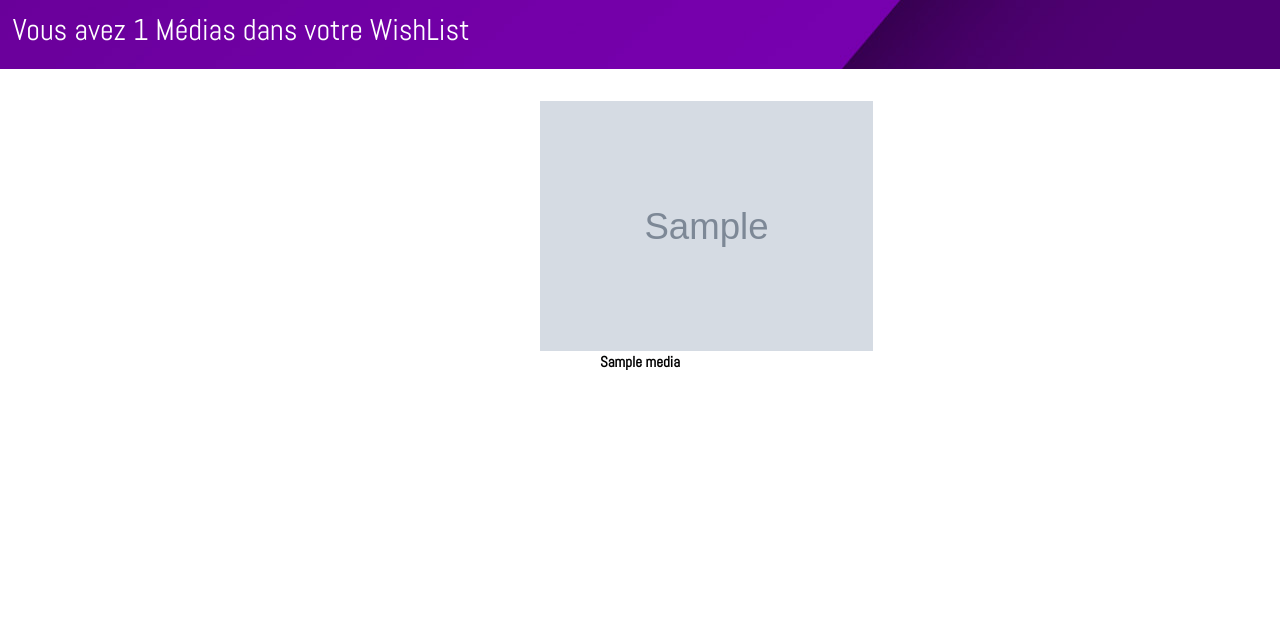
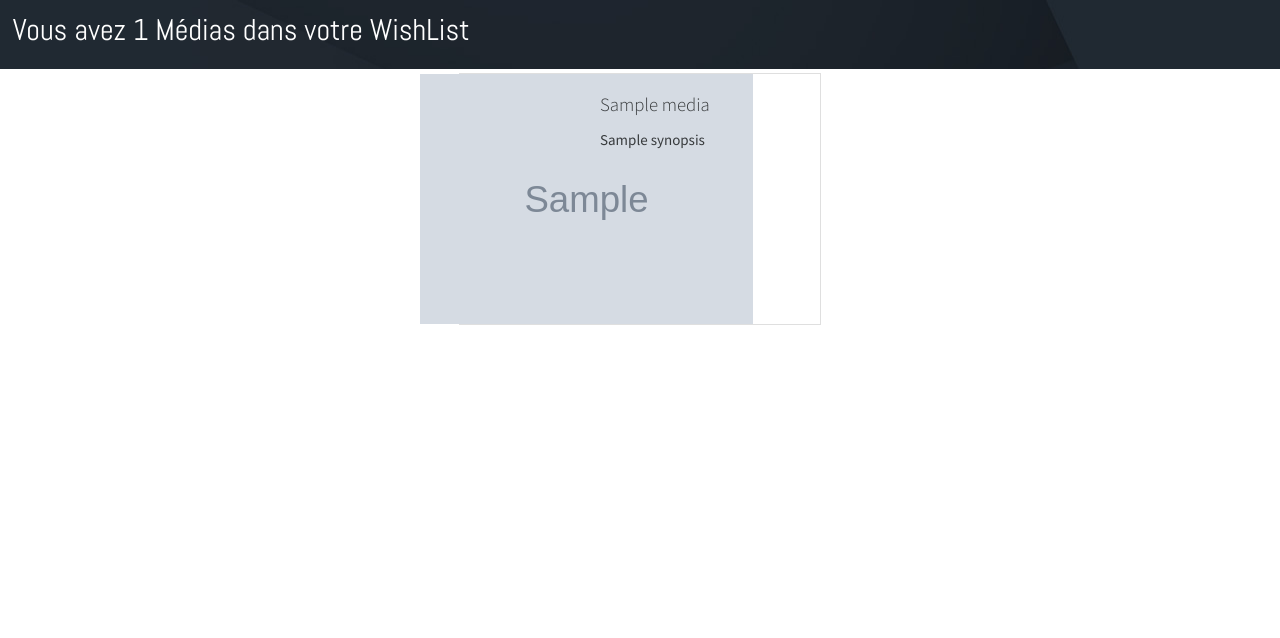
Before and after one commit to amandine1799/ProjetSymfoMovies, a Symfony app: template templates/medias/wishlist.html.twig in a window 1280 px wide. Shown: the part 55-693 px from the top of the page. Run offline with Twig, Linux system fonts and the light colour scheme; the template is opened without the code that fills it: most values are stand-ins (such as "Sample title", 1, 10 or a date in 2020); grey boxes marked "Sample" are stand-in pictures; some libraries are stand-ins or nearby versions.

Commit message:
modif front

```diff
--- a/public/css/style.css
+++ b/public/css/style.css
@@ -61,7 +61,8 @@ h1 {
 }
 
 .media {
-  background-color: white;
+  background-image: url("../img/background.jpg");
+  color: white;
 }
 
 .media img {
@@ -141,7 +142,6 @@ h1 {
 
 .jumbotron {
   background-image: url("../img/back_co.jpg");
-  height: 90vh !important;
 }
 
 .jumbotron p {
@@ -182,11 +182,6 @@ h1 {
   height: 100%;
 }
 
-.medias-caract {
-  height: auto;
-  width: 100%;
-}
-
 .video {
   width: 50%;
   height: 23em;
@@ -220,7 +215,7 @@ h1 {
 
     .video embed {
       width: 80%;
-      margin-left: 4%;
+      margin-left: 10%;
   }
 }
 
--- a/public/js/ajax.js
+++ b/public/js/ajax.js
@@ -30,6 +30,23 @@ $(document).on('click','.wishList', function() {
             } else {
                 $(button).removeClass('btn-info');
             }
+        }
+    });
+})
+
+$(document).on('click','.wishList2', function() {
+    const button = $(this);
+    const url = $(this).data('url');
+    let counter = parseInt($('.wish-counter').html());
+
+    $.ajax({
+        url: url,
+        type: "POST",
+
+        success: function(response){
+            $(button).parent().parent().parent().fadeOut(200);
+            counter--;
+            $('.wish-counter').html(counter);
         }
     });
 })
--- a/src/Controller/MediaController.php
+++ b/src/Controller/MediaController.php
@@ -182,7 +182,6 @@ class MediaController extends AbstractController
         $likes = $repo->findByUserMedia($user,$media);
         $liked = $request->request->get('content');
 
-        // Si on n'a jamais liké
         if ($likes == null){
             $likes = new Likes();
             $likes->setMedia($media);
@@ -194,15 +193,11 @@ class MediaController extends AbstractController
             }
             $manager->persist($likes);
         }
-        // Si on a déjà (dis)like
         else {
-            // Si on a appuyer sur le like
             if($liked == 1){
-                // Et que c'était déjà like
                 if($likes->getContent() == 1){
                     $manager->remove($likes);
                 }
-                // Sinon c'était dislike donc on le modifie en like
                 else {
                     $likes->setContent(1);
                     $manager->persist($likes);
--- a/templates/medias/home.html.twig
+++ b/templates/medias/home.html.twig
@@ -14,7 +14,7 @@
             <a class="btn btn-info btn-lg btn-home" href="{{ path('medias.index')}}" role="button">Tous les Médias</a>
         </div>
     </div>
-<div class="" style="padding: 0 10rem;">
+    <div class="container">
         <div class="title-next">
             <h2 class="ml-4">Les prochaines sorties</h2>
         </div>
--- a/templates/medias/index.html.twig
+++ b/templates/medias/index.html.twig
@@ -7,7 +7,7 @@
     <h1 class="mt-4 title-index">Votre large choix de Films & Séries</h1>
     <div class="d-flex justify-content-end mb-2">
       <button type="button" class="btn btn-secondary btn-sm d-flex justify-content-end moviealea" data-url="{{ path('aleatoire') }}" data-toggle="modal" data-target="#aleatoire">
-        Film ou Média Aléatoire
+        Film ou Série Aléatoire
       </button>
     </div>
   </div>
--- a/templates/medias/wishlist.html.twig
+++ b/templates/medias/wishlist.html.twig
@@ -4,17 +4,39 @@
 
 {% block body %}
   <div class="title-next">
-    <h2>Vous avez {{ medias|length }} Médias dans votre WishList</h2>
+    <h2>Vous avez <span class="wish-counter">{{ medias|length }}</span> Médias dans votre WishList</h2>
   </div>
-  <div class="list p-2">
-    <div class="container-fluid">
-      <div class="poster-grid mt-4">
-        {% for umedia in medias %}
-          <a href="{{ path('medias.show', {'id': umedia.media.id}) }}"><img src="{{ umedia.media.poster }}" alt="affiche">
-            <p>{{ umedia.media.title }}</p>
-          </a>
-        {% endfor %}
-      </div>
+  <div class="container mt-1 d-flex justify-content-center flex-wrap">
+    {% for umedia in medias %}
+      <div class="card mb-3" style="max-width: 540px;">
+          <div class="row no-gutters">
+            <div class="col-md-4 poster-grid">
+              <a href="{{ path('medias.show', {'id': umedia.media.id}) }}">
+                <img src="{{ umedia.media.poster }}" alt="affiche">
+              </a>
+            </div>
+            <div class="col-md-8">
+              <div class="card-body">
+                <h5 class="card-title">{{ umedia.media.title }}</h5>
+                <p class="card-text">{{ umedia.media.synopsis }}</p>
+              </div>
+            </div>
+            <div class="list-button text-right mt-3 d-flex justify-content-center">
+                {% if app.user %}
+                    {% set var = app.user.mediaUser(umedia.media) %}
+                        <a class="btn btn-secondary text-white mr-3 {% if var is not null and var.haveSeen == true %} btn-info{% endif %} haveSeen"
+                        data-url="{{ path('medias.haveseen', {'id': umedia.media.id }) }}" role="button">
+                            <i class="fas fa-film"> Déjà Vu</i>
+                        </a>
+                    {% set var = app.user.mediaUser(umedia.media) %}
+                        <a class="btn btn-secondary text-white {% if var is not null and var.wishList == true %}btn-info{% endif %} wishList2"
+                        data-url="{{ path('medias.wantsee', {'id': umedia.media.id }) }}" role="button">
+                            <i class="far fa-clock"> Wish List</i>
+                        </a>
+                {% endif %}
+            </div>
+          </div>
+        </div>
+      {% endfor %}
     </div>
-  </div>
 {% endblock %}
```
Also changed, not shown: templates/medias/media.html.twig (+6 -8 lines), public/img/background.jpg. Lines whose indentation alone changed are shown as unchanged.
